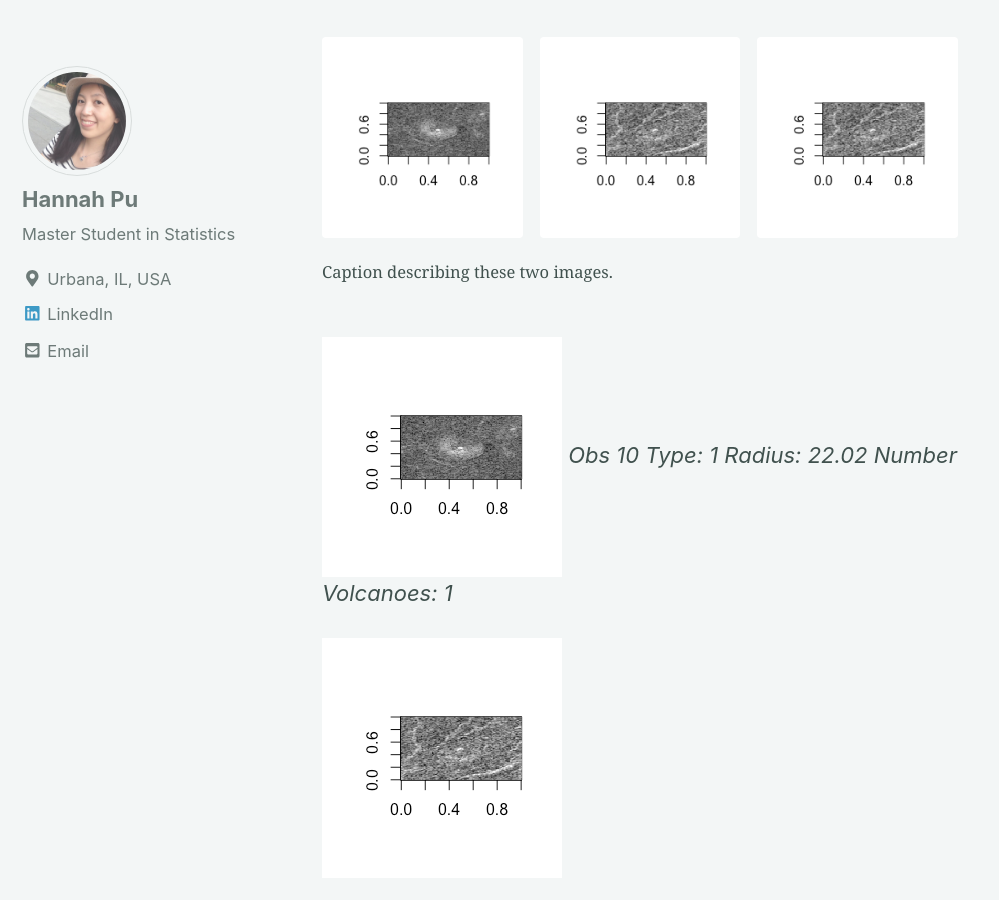
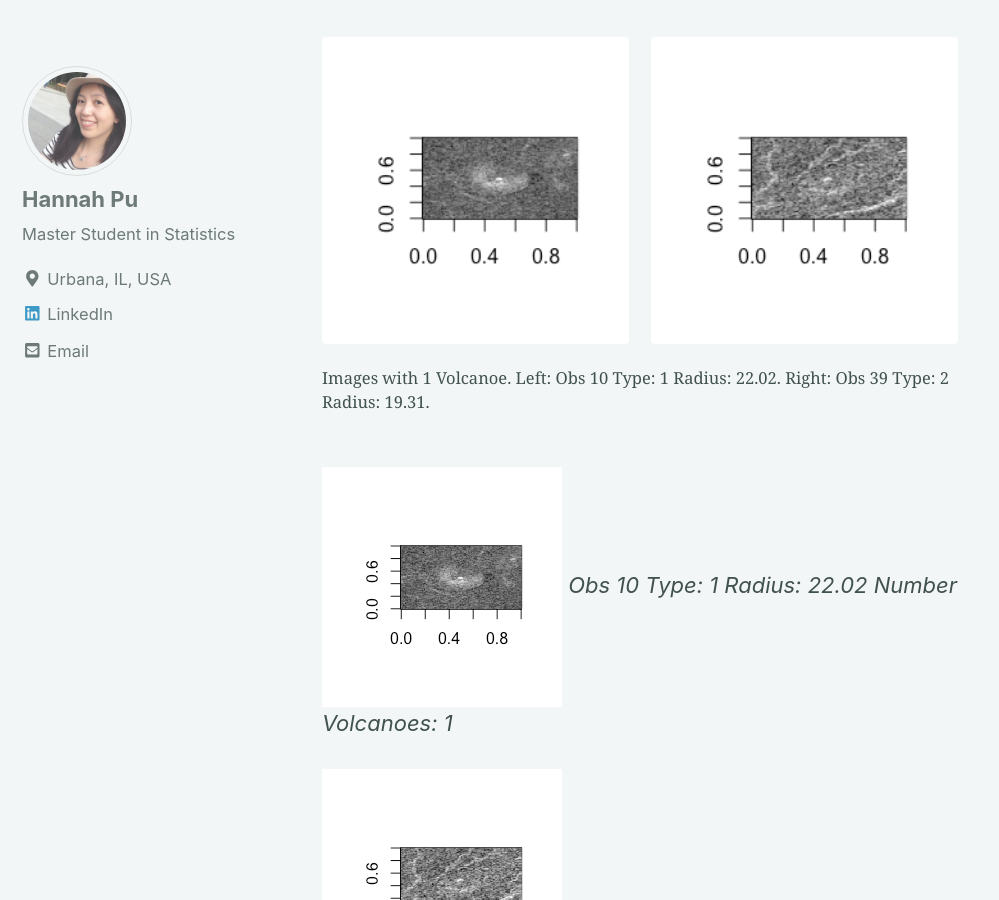
Before and after one commit to hannahpu/hannahpu.github.io, a Jekyll site: the page built from _posts/2018-12-24-project432.md, in a window 1280 px wide and 900 px high, scrolled down 7398 px. Shown: the whole window, without its empty margins (0-999 px from the left). Built offline with Jekyll 4.4.1, drawn with Linux system fonts in a browser that asks for light colours; cached includes are drawn as plain includes; nearby versions of some CDN libraries.

Commit message:
Update 2018-12-24-project432.md

````diff
--- a/_posts/2018-12-24-project432.md
+++ b/_posts/2018-12-24-project432.md
@@ -143,11 +143,10 @@ An example code for plotting the 10th observation in the *train\_images*
 volplot(train_data, 10)
 ```
 
-<figure class="third">
+<figure class="half">
     <img src="/assets/images/project/figure-markdown_github/unnamed-chunk-7-1.png">
     <img src="/assets/images/project/figure-markdown_github/unnamed-chunk-8-1.png">
-    <img src="/assets/images/project/figure-markdown_github/unnamed-chunk-8-1.png">
-<figcaption>Caption describing these two images.</figcaption>
+<figcaption>Images with 1 Volcanoe. Left: Obs 10 Type: 1 Radius: 22.02. Right: Obs 39 Type: 2 Radius: 19.31.</figcaption>
 </figure>
 
 
````
